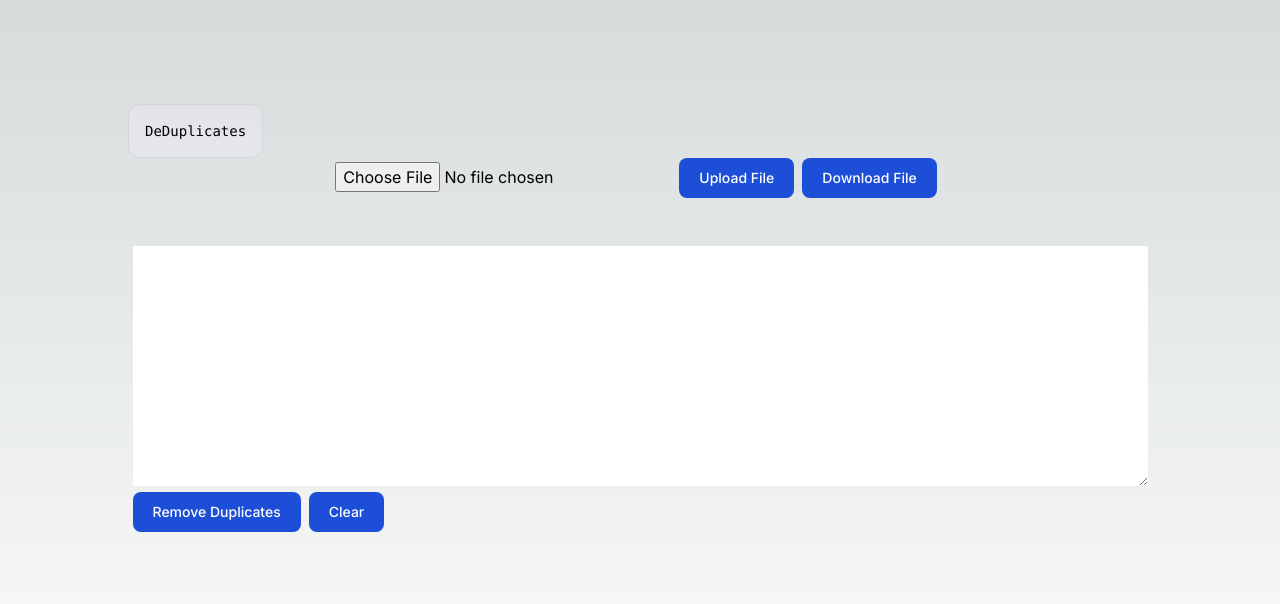
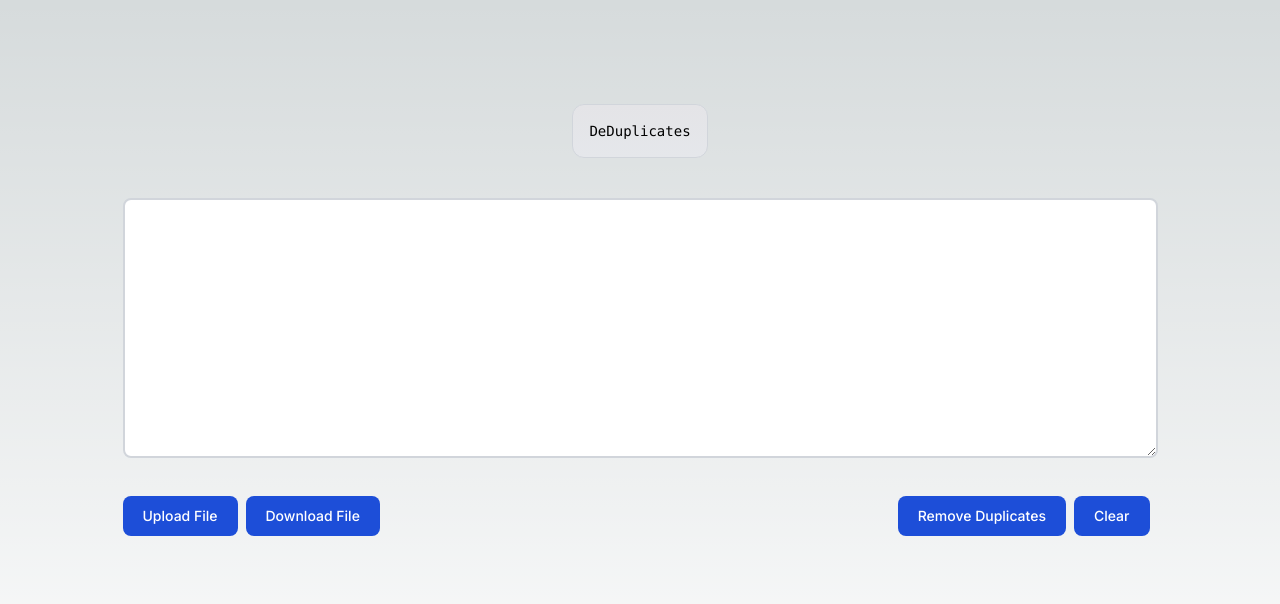
Before and after one commit to bhavaniravi/DeDuplicates, a Next.js app: page / in a window 1280 px wide. Shown: the top 604 px of the page. Built offline with nearby package versions, Linux system fonts and the light colour scheme.

Commit message:
made it pretty, yay css

```diff
--- a/src/app/page.tsx
+++ b/src/app/page.tsx
@@ -9,32 +9,52 @@ export default function Home() {
 
   return (
     <main className="flex min-h-screen flex-col items-center p-24">
-      <div className="z-10 max-w-5xl w-full items-center justify-between font-mono text-sm lg:flex pt-2">
+      <div className="z-10 max-w-5xl items-center justify-between font-mono text-sm lg:flex pt-2">
         <p className="fixed left-0 top-0 flex w-full justify-center border-b border-gray-300 bg-gradient-to-b from-zinc-200 pb-6 pt-8 backdrop-blur-2xl dark:border-neutral-800 dark:bg-zinc-800/30 dark:from-inherit lg:static lg:w-auto  lg:rounded-xl lg:border lg:bg-gray-200 lg:p-4 lg:dark:bg-zinc-800/30">
           DeDuplicates
         </p>
       </div>
 
+      <div className="mt-10">
         <div>
+          <textarea
+            rows={10}
+            cols={100}
+            value={textAreaValue}
+            className="border-solid border-2 border-gray-300 rounded-lg outline-none p-2"
+            onChange={(e) => {
+              e.preventDefault();
+              setTextAreaValue(e.target.value);
+            }}
+          ></textarea>
+        </div>
+        <div className="BottomArea mt-8">
+          <div className="Buttons grid grid-cols-2 gap-4">
+            <div className="LeftButtons col-start-0">
               <input
+                className="hidden"
                 type="file"
                 id="file"
                 onChange={(e) => {
-            if (e.target.files == null || e.target.files.length === 0) return;
-            setFile(e.target.files[0]);
+                  if (e.target.files == null || e.target.files.length === 0)
+                    return;
+
+                  const fileObj = e.target.files[0];
+                  setFile(fileObj);
+                  if (fileObj == null) return;
+                  const reader = new FileReader();
+                  reader.readAsText(fileObj);
+                  reader.onload = () => {
+                    if (typeof reader.result !== "string") return;
+                    setTextAreaValue(reader.result);
+                  };
                 }}
               />
               <button
                 className="text-white bg-blue-700 hover:bg-blue-800 focus:ring-4 focus:ring-blue-300 font-medium rounded-lg text-sm px-5 py-2.5 me-2 mb-2 dark:bg-blue-600 dark:hover:bg-blue-700 focus:outline-none dark:focus:ring-blue-800"
                 onClick={() => {
-            // read the file
-            if (file == null) return;
-            const reader = new FileReader();
-            reader.readAsText(file);
-            reader.onload = () => {
-              if (typeof reader.result !== "string") return;
-              setTextAreaValue(reader.result);
-            };
+                  const element = document.getElementById("file");
+                  element?.click();
                 }}
               >
                 Upload File
@@ -43,7 +63,9 @@ export default function Home() {
                 className="text-white bg-blue-700 hover:bg-blue-800 focus:ring-4 focus:ring-blue-300 font-medium rounded-lg text-sm px-5 py-2.5 me-2 mb-2 dark:bg-blue-600 dark:hover:bg-blue-700 focus:outline-none dark:focus:ring-blue-800"
                 onClick={() => {
                   const element = document.createElement("a");
-            const file = new Blob([textAreaValue], { type: "text/plain" });
+                  const file = new Blob([textAreaValue], {
+                    type: "text/plain",
+                  });
                   element.href = URL.createObjectURL(file);
                   element.download = "duplicates.txt";
                   document.body.appendChild(element); // Required for this to work in FireFox
@@ -53,20 +75,7 @@ export default function Home() {
                 Download File
               </button>
             </div>
-
-      <div className="mt-10">
-        <div>
-          <textarea
-            rows={10}
-            cols={100}
-            value={textAreaValue}
-            onChange={(e) => {
-              e.preventDefault();
-              setTextAreaValue(e.target.value);
-            }}
-          ></textarea>
-        </div>
-        <div>
+            <div className="RightButtons col-end-12">
               <button
                 className="text-white bg-blue-700 hover:bg-blue-800 focus:ring-4 focus:ring-blue-300 font-medium rounded-lg text-sm px-5 py-2.5 me-2 mb-2 dark:bg-blue-600 dark:hover:bg-blue-700 focus:outline-none dark:focus:ring-blue-800"
                 onClick={() => {
@@ -87,6 +96,8 @@ export default function Home() {
               </button>
             </div>
           </div>
+        </div>
+      </div>
     </main>
   );
 }
```
Lines whose indentation alone changed are shown as unchanged.
